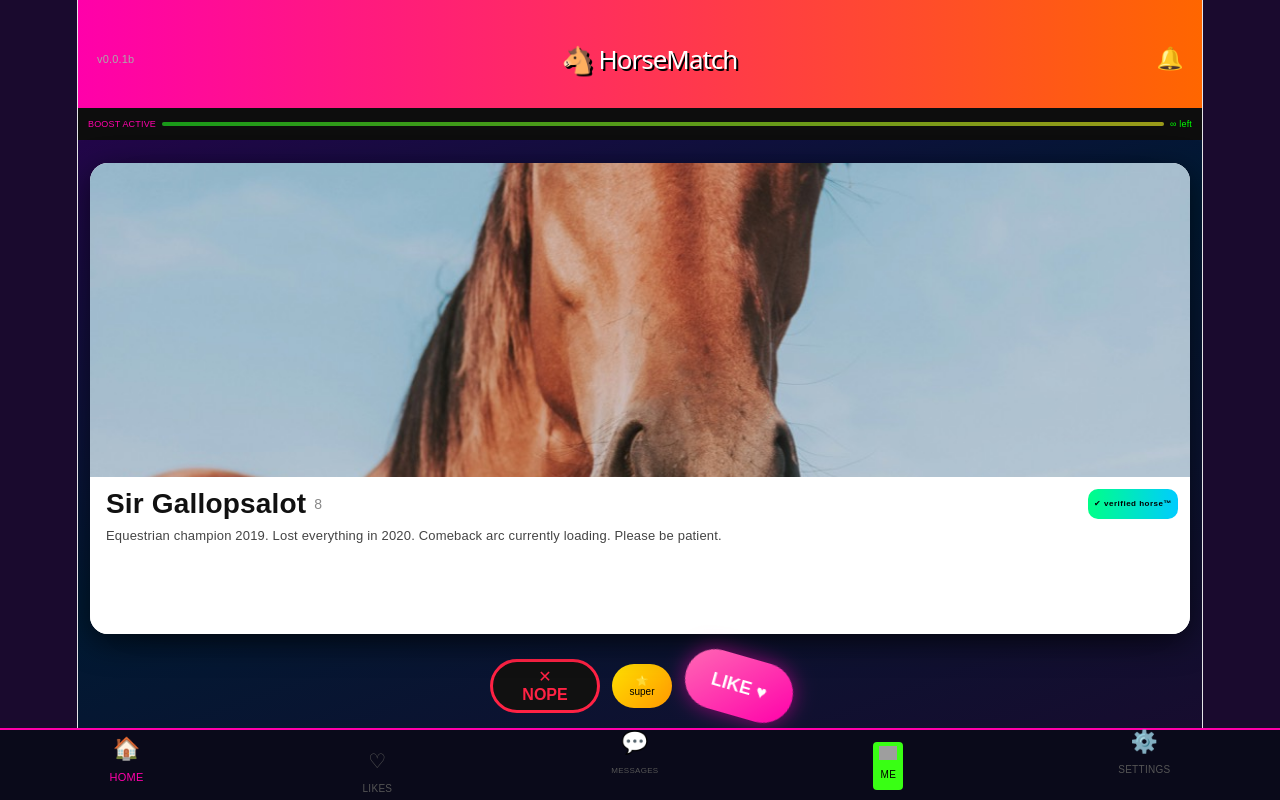
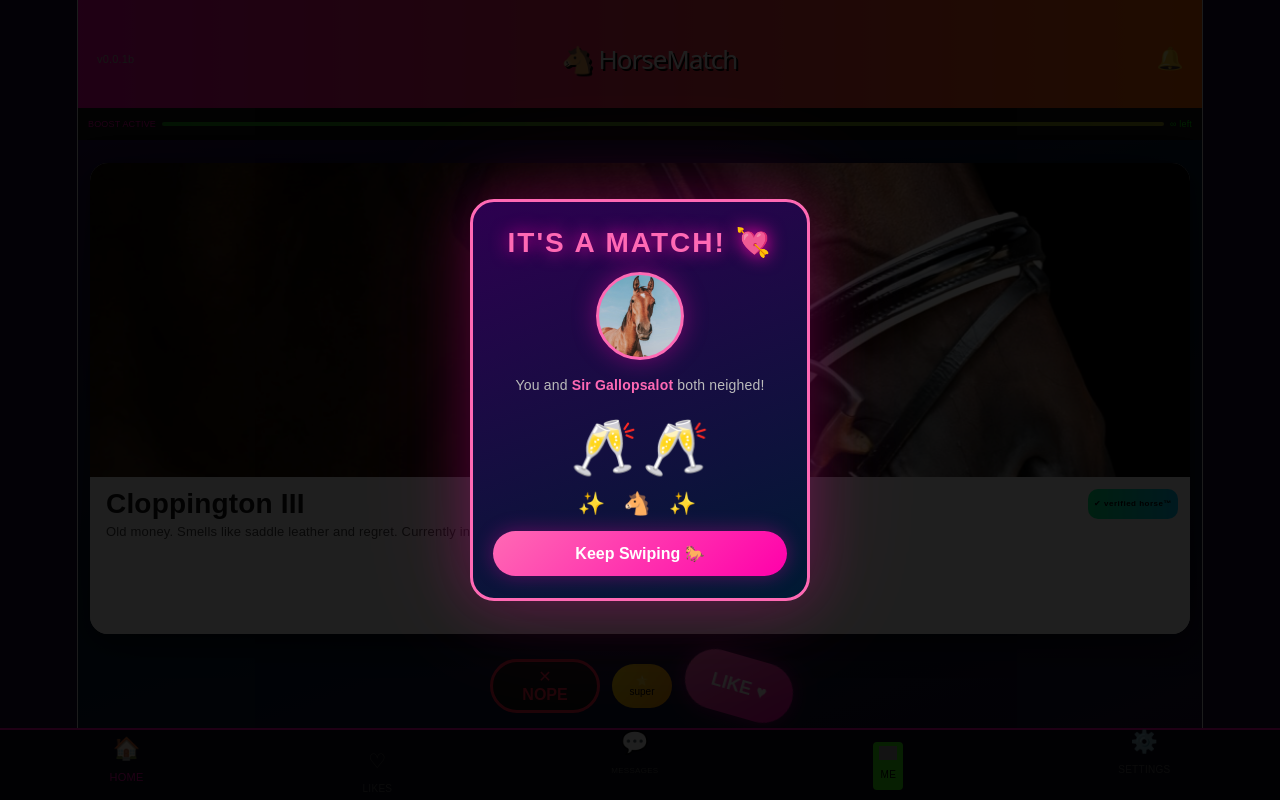
Before and after one commit to hikarikami/horse-match, a React (Vite) app: page / in a window 1280 px wide. Both pictures are taken after a click on the button "LIKE ♥". Built offline with nearby package versions, Linux system fonts and the light colour scheme; grey boxes are pictures that could not be loaded.

Commit message:
added animation

```diff
--- a/src/App.css
+++ b/src/App.css
@@ -438,6 +438,81 @@ body {
   text-decoration: underline;
 }
 
+/* ── Match Modal ── */
+.match-overlay {
+  background: rgba(0, 0, 0, 0.88);
+}
+
+.match-box {
+  background: linear-gradient(160deg, #2d0050, #001a33);
+  border: 3px solid #ff69b4;
+  border-radius: 24px;
+  padding: 28px 20px 22px;
+  width: 88%;
+  max-width: 340px;
+  text-align: center;
+  box-shadow: 0 0 60px #ff00aa44, 0 0 120px #ff00aa1a;
+}
+
+.match-title {
+  font-size: 28px;
+  font-weight: 900;
+  color: #ff69b4;
+  text-shadow: 0 0 18px #ff00aa;
+  letter-spacing: 2px;
+  margin-bottom: 16px;
+}
+
+.match-profile-pic {
+  width: 88px;
+  height: 88px;
+  border-radius: 50%;
+  border: 3px solid #ff69b4;
+  background-size: cover;
+  background-position: center;
+  margin: 0 auto 12px;
+  box-shadow: 0 0 24px #ff00aa66;
+}
+
+.match-name {
+  font-size: 14px;
+  color: #bbb;
+  margin-bottom: 4px;
+}
+
+.match-name strong {
+  color: #ff69b4;
+}
+
+.match-glasses-row {
+  display: flex;
+  justify-content: center;
+  align-items: center;
+  gap: 4px;
+  margin: 10px 0 4px;
+  overflow: hidden;
+  height: 76px;
+}
+
+.match-sparkles {
+  font-size: 22px;
+  letter-spacing: 6px;
+  margin: 6px 0 14px;
+}
+
+.match-dismiss-btn {
+  width: 100%;
+  background: linear-gradient(135deg, #ff69b4, #ff00aa);
+  color: white;
+  border: none;
+  border-radius: 50px;
+  padding: 13px;
+  font-size: 16px;
+  font-weight: bold;
+  cursor: pointer;
+  box-shadow: 0 0 20px #ff00aa55;
+}
+
 /* ── Glitch Toast ── */
 .glitch-toast {
   position: fixed;
--- a/src/App.tsx
+++ b/src/App.tsx
@@ -1,5 +1,5 @@
 import { useEffect, useLayoutEffect, useState } from 'react'
-import { motion, useMotionValue, useTransform, animate } from 'framer-motion'
+import { motion, useMotionValue, useTransform, animate, AnimatePresence } from 'framer-motion'
 import './App.css'
 import horseSound from './assets/horse-sound-1.mp3'
 
@@ -9,6 +9,8 @@ import horse3 from './assets/horse-pics/horse-3.jpg'
 import horse4 from './assets/horse-pics/horse-4.jpg'
 import horse5 from './assets/horse-pics/horse-5.jpg'
 import horse6 from './assets/horse-pics/horse-6.jpg'
+import horse7 from './assets/horse-pics/horse-7.jpg'
+import horse8 from './assets/horse-pics/horse-8.jpg'
 import donkey1 from './assets/horse-pics/donkey-1.jpg'
 import donkey2 from './assets/horse-pics/donkey-2.jpg'
 import donkey3 from './assets/horse-pics/donkey-3.jpg'
@@ -19,7 +21,7 @@ import cappy1 from './assets/horse-pics/cappy-1.jpg'
 const profiles = [
   { id: 1,  species: 'horse',    name: 'Thunderhoof',    age: 6,  bio: 'Looking for someone to gallop into the sunset with. Will spook at plastic bags. Non-negotiable.', img: horse1 },
   { id: 2,  species: 'horse',    name: 'Princess Oatcake', age: 4, bio: 'Emotionally unavailable. Afraid of fences. My last relationship ended because he was "too stable". Never again.', img: horse2 },
-  { id: 3,  species: 'donkey',   name: 'Gerald',         age: 9,  bio: "I'm not like other donkeys. I have a podcast. It's about hay.", img: donkey1 },
+  { id: 3,  species: 'donkey',   name: 'Gerald',         age: 9,  bio: "Certified donkey. Long ears, strong opinions, elite bray control. I stop in doorways for dramatic effect and I do expect applause for carrying the emotional weight of this relationship.", img: donkey1 },
   { id: 4,  species: 'horse',    name: 'Blaze McSnort',  age: 7,  bio: 'Competitive eater. Professional napper. Once kicked a man just to see what would happen. Regrets nothing.', img: horse3 },
   { id: 5,  species: 'zebra',    name: 'Stripes',        age: 5,  bio: "Not a horse. Not going to explain further. Swipe right if you're open-minded. Swipe left if you're a lion.", img: zebra1 },
   { id: 6,  species: 'horse',    name: 'Cloppington III', age: 12, bio: 'Old money. Smells like saddle leather and regret. Currently in therapy. Progress is slow.', img: horse4 },
@@ -28,11 +30,8 @@ const profiles = [
   { id: 9,  species: 'horse',    name: 'Moonbeam',       age: 5,  bio: 'Vegan. Yes, I know. I eat grass. I am the most natural vegan on this app and I need you to respect that.', img: horse6 },
   { id: 10, species: 'donkey',   name: 'Brenda',         age: 11, bio: 'Second donkey on this app. Will not apologise. Looking for someone who accepts me as I am. Bray if you agree.', img: donkey3 },
   { id: 11, species: 'zebra',    name: 'Zigzag',         age: 4,  bio: "Yes I have stripes. No I won't explain. Yes I'm on a horse app. No I don't see the issue.", img: zebra2 },
-  { id: 14, species: 'horse',    name: 'Kevin',          age: 6,  bio: "My name is Kevin. I don't know why either. Looking for someone who won't make it weird.", img: horse3, flip: true },
-  { id: 15, species: 'horse',    name: 'Duchess Clops',  age: 9,  bio: "I have a lot of opinions about hay. Too many, probably. My ex said I was 'a lot'. He was right.", img: horse4, flip: true },
-  { id: 16, species: 'horse',    name: 'Springsworth',   age: 7,  bio: "People say I have a lot of energy. I don't know what they mean. I don't know what they mean. I don't know what they mean.", img: horse5, flip: true, bouncy: true },
-  { id: 17, species: 'horse',    name: 'Wobbles McGee',  age: 5,  bio: "My vet says I'm 'structurally fine'. My friends say I walk weird. We do not talk about it.", img: horse6, flip: true, wobble: true },
-  { id: 18, species: 'horse',    name: 'Trembles',       age: 8,  bio: "Always a little cold. Always a little nervous. Not sure what I'm looking for but I'll know when I see it. Probably.", img: horse1, tremble: true },
+  { id: 14, species: 'horse',    name: 'Kevin',          age: 6,  bio: "My name is Kevin. I don't know why either. Looking for someone who won't make it weird.", img: horse7, flip: true },
+  { id: 15, species: 'horse',    name: 'Duchess Clops',  age: 9,  bio: "I have a lot of opinions about hay. Too many, probably. My ex said I was 'a lot'. He was right.", img: horse8, flip: true },
   { id: 19, species: 'capybara', name: 'Fernando',       age: 6,  bio: "Largest rodent in the world. Very chill. Almost suspiciously chill. Not a horse but I feel like that's not the point. Are you okay? I'm okay.", img: cappy1 },
 ]
 
@@ -46,17 +45,15 @@ function shuffled<T>(arr: T[]): T[] {
 }
 
 function buildDeck() {
-  const springsworth = profiles.find(p => p.id === 16)!
-  const otherHorses   = shuffled(profiles.filter(p => p.species === 'horse' && p.id !== 16))
-  const nonHorses     = shuffled(profiles.filter(p => p.species === 'donkey' || p.species === 'zebra'))
-  const capybara      = profiles.find(p => p.species === 'capybara')!
+  const horses = shuffled(profiles.filter(p => p.species === 'horse'))
+  const firstDonkey = profiles.find(p => p.id === 3)!
+  const zebras = profiles.filter(p => p.species === 'zebra')
+  const capybara = profiles.find(p => p.species === 'capybara')!
 
-  const first4 = shuffled([springsworth, ...otherHorses.slice(0, 3)])
-  const rest = shuffled([...otherHorses.slice(3), ...nonHorses])
-  const capaPos = Math.floor(Math.random() * (rest.length - 1)) + 2
-  rest.splice(capaPos, 0, capybara)
+  const first4Horses = horses.slice(0, 4)
+  const remainingPool = shuffled([...horses.slice(4), ...zebras, capybara])
 
-  return [...first4, ...rest]
+  return [...first4Horses, firstDonkey, ...remainingPool]
 }
 
 const deck = buildDeck()
@@ -78,7 +75,6 @@ function CardContent({ p }: { p: Profile }) {
       <div className="profile-info">
         <div className="profile-name-row">
           <span className="profile-name">{p.name}</span>
-          <span className="profile-age">{p.age}</span>
         </div>
         <p className="profile-bio">{p.bio}</p>
         <span className="verified-badge">✔ verified horse™</span>
@@ -116,6 +112,91 @@ function SuperNeighModal({ onClose }: { onClose: () => void }) {
         </button>
       </div>
     </div>
+  )
+}
+
+function MatchModal({ profile, onClose }: { profile: Profile; onClose: () => void }) {
+  return (
+    <motion.div
+      className="modal-overlay match-overlay"
+      initial={{ opacity: 0 }}
+      animate={{ opacity: 1 }}
+      exit={{ opacity: 0 }}
+      onClick={onClose}
+    >
+      <motion.div
+        className="match-box"
+        initial={{ scale: 0.7, y: 80, opacity: 0 }}
+        animate={{ scale: 1, y: 0, opacity: 1 }}
+        exit={{ scale: 0.7, y: 80, opacity: 0 }}
+        transition={{ type: 'spring', damping: 16, stiffness: 220 }}
+        onClick={e => e.stopPropagation()}
+      >
+        <motion.div
+          className="match-title"
+          initial={{ opacity: 0, y: -16 }}
+          animate={{ opacity: 1, y: 0 }}
+          transition={{ delay: 0.15 }}
+        >
+          IT'S A MATCH! 💘
+        </motion.div>
+
+        <motion.div
+          className="match-profile-pic"
+          style={{ backgroundImage: `url(${profile.img})` }}
+          initial={{ scale: 0, opacity: 0 }}
+          animate={{ scale: 1, opacity: 1 }}
+          transition={{ type: 'spring', delay: 0.2, damping: 12 }}
+        />
+
+        <motion.p
+          className="match-name"
+          initial={{ opacity: 0 }}
+          animate={{ opacity: 1 }}
+          transition={{ delay: 0.35 }}
+        >
+          You and <strong>{profile.name}</strong> both neighed!
+        </motion.p>
+
+        <div className="match-glasses-row">
+          <motion.span
+            style={{ fontSize: 54, display: 'inline-block' }}
+            initial={{ x: -200, opacity: 0 }}
+            animate={{ x: 0, opacity: 1 }}
+            transition={{ type: 'spring', damping: 7, stiffness: 110, delay: 0.45 }}
+          >
+            🥂
+          </motion.span>
+          <motion.span
+            style={{ fontSize: 54, display: 'inline-block', transform: 'scaleX(-1)' }}
+            initial={{ x: 200, opacity: 0 }}
+            animate={{ x: 0, opacity: 1 }}
+            transition={{ type: 'spring', damping: 7, stiffness: 110, delay: 0.45 }}
+          >
+            🥂
+          </motion.span>
+        </div>
+
+        <motion.div
+          className="match-sparkles"
+          initial={{ opacity: 0, scale: 0.4 }}
+          animate={{ opacity: 1, scale: 1 }}
+          transition={{ delay: 0.95, type: 'spring' }}
+        >
+          ✨ 🐴 ✨
+        </motion.div>
+
+        <motion.button
+          className="match-dismiss-btn"
+          onClick={onClose}
+          initial={{ opacity: 0, y: 16 }}
+          animate={{ opacity: 1, y: 0 }}
+          transition={{ delay: 0.85 }}
+        >
+          Keep Swiping 🐎
+        </motion.button>
+      </motion.div>
+    </motion.div>
   )
 }
 
@@ -178,6 +259,7 @@ export default function App() {
   const [lastAction, setLastAction] = useState<string | null>(null)
   const [matchedProfiles, setMatchedProfiles] = useState<Profile[]>([])
   const [showSuperNeigh, setShowSuperNeigh] = useState(false)
+  const [showMatchFor, setShowMatchFor] = useState<Profile | null>(null)
   const [activePage, setActivePage] = useState<'home' | 'likes'>('home')
   const [isSwiping, setIsSwiping] = useState(false)
 
@@ -209,10 +291,15 @@ export default function App() {
 
   function commitLike() {
     setLastAction('💚 Liked!')
-    setMatchedProfiles(prev => [...prev, deck[index]])
+    const likedProfile = deck[index]
+    setMatchedProfiles(prev => [...prev, likedProfile])
     const next = index + 1
     setIndex(next)
-    if (next >= deck.length) setTimeout(() => openSuperNeigh(), 400)
+    if (next >= deck.length) {
+      setTimeout(() => openSuperNeigh(), 400)
+    } else {
+      setShowMatchFor(likedProfile)
+    }
   }
 
   function commitNope() {
@@ -237,6 +324,9 @@ export default function App() {
   return (
     <div className="app-shell">
       {showSuperNeigh && <SuperNeighModal onClose={() => setShowSuperNeigh(false)} />}
+      <AnimatePresence>
+        {showMatchFor && <MatchModal profile={showMatchFor} onClose={() => setShowMatchFor(null)} />}
+      </AnimatePresence>
 
       {/* Header */}
       <div className="header">
```
Also changed, not shown: src/assets/horse-pics/horse-7.jpg (added), src/assets/horse-pics/horse-8.jpg (added).
